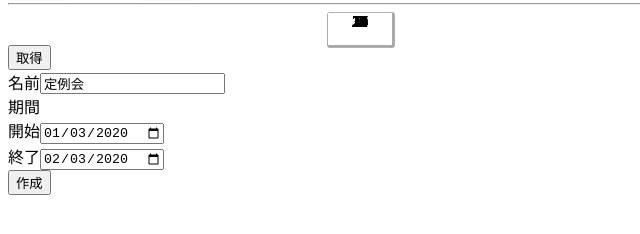
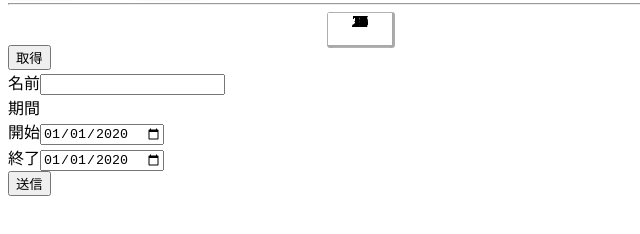
Before and after one commit to CombNITNC/club-calendar, a Next.js app: page / in a window 1280 px wide. Shown: the part 142-376 px from the top of the page, without its empty margins (0-640 px from the left). Built offline with nearby package versions, Linux system fonts and the light colour scheme.

Commit message:
Modify Form system

```diff
--- a/lib/meeting.ts
+++ b/lib/meeting.ts
@@ -15,8 +15,8 @@ export class DateString {
     this.str = date.toString();
   }
 
-  static fromStr(str: string) {
-    if (Date.parse(str) == NaN) {
+  static from(str: any) {
+    if (typeof str !== 'string' || Date.parse(str) == NaN) {
       throw 'str cannot be converted to Date';
     }
     return new DateString(new Date(str));
@@ -35,9 +35,6 @@ export class DateString {
 
 export const validateKind = (str: any): str is MeetingKind =>
   str === 'Regular' || str === 'Others';
-
-export const validateDateString = (str: any): str is DateString =>
-  typeof str === 'string' && Date.parse(str) != NaN;
 
 export const testDatas: Meeting[] = [
   {
--- a/pages/api/create.ts
+++ b/pages/api/create.ts
@@ -1,13 +1,8 @@
-import {
-  DateString,
-  validateDateString,
-  validateKind,
-  MeetingKind,
-} from '../../lib/meeting';
+import { DateString, validateKind, MeetingKind } from '../../lib/meeting';
 import { CreateService } from '../../lib/services/create_service';
 import { NextApiRequest, NextApiResponse } from 'next';
 
-type CreateParam = { kind: MeetingKind; name: string; date: DateString };
+type CreateParam = { kind: MeetingKind; name: string; date: string };
 
 const validateParam = (body: any): body is CreateParam => {
   if (!('kind' in body) || !validateKind(body.kind)) {
@@ -16,8 +11,12 @@ const validateParam = (body: any): body is CreateParam => {
   if (!('name' in body) || typeof body.name !== 'string') {
     return false;
   }
-  if (!('date' in body) || !validateDateString(body.date)) {
-    return false;
+  if (!('date' in body)) {
+    try {
+      DateString.from(body.date);
+    } catch {
+      return false;
+    }
   }
   return true;
 };
@@ -32,17 +31,18 @@ export default async (req: NextApiRequest, res: NextApiResponse) => {
     res.status(400).end('Bad Request');
     return;
   }
+  const dateStr = DateString.from(body.date);
 
   CreateService(
     {
       askMeeting: async () => ({
         ...body,
-        date: body.date.toDate(),
+        date: dateStr.toDate(),
         expired: false,
         _id: '0',
       }),
       askDuration: async () => {
-        const date = body.date.toDate();
+        const date = dateStr.toDate();
         return [date, date];
       },
       reportCreatedIds: async ids => {
@@ -52,5 +52,8 @@ export default async (req: NextApiRequest, res: NextApiResponse) => {
     process.env.NODE_ENV === 'production'
       ? await (await import('../../lib/repository/Real')).default
       : await (await import('../../lib/repository/OnMemory')).default
-  ).catch(e => res.status(400).end(e));
+  ).catch(e => {
+    console.error(e);
+    res.status(500).end('Internal Server Error');
+  });
 };
--- a/view/App.tsx
+++ b/view/App.tsx
@@ -3,6 +3,7 @@ import { useReducer, FC } from 'react';
 import { MeetingsReducer, MeetingsMiddleware } from './Reducer';
 import Calendar from './calendar/Calendar';
 import { Regular } from './creation/Regular';
+import { RegularMeeting } from '../lib/entities/regular_meeting';
 
 const App: FC<{ root: string }> = ({ root }) => {
   const [state, dispatchRoot] = useReducer(MeetingsReducer, {
@@ -41,7 +42,14 @@ const App: FC<{ root: string }> = ({ root }) => {
       >
         取得
       </button>
-      <Regular />
+      <Regular
+        onClick={v => {
+          dispatch({
+            type: 'new-regular',
+            meeting: RegularMeeting.from(v.name, v.date),
+          });
+        }}
+      />
       <style jsx>{`
         h1 {
           color: darkblue;
--- a/view/Reducer.ts
+++ b/view/Reducer.ts
@@ -9,12 +9,6 @@ export type State = {
 };
 
 export type Action =
-  | {
-      type: 'new';
-      name: string;
-      kind: MeetingKind;
-      date: DateString;
-    }
   | {
       type: 'refresh';
     }
@@ -31,7 +25,8 @@ export type Action =
     }
   | { type: 'fetch-end'; newMeetings: Meeting[] }
   | { type: 'go-next-month' }
-  | { type: 'go-prev-month' };
+  | { type: 'go-prev-month' }
+  | { type: 'new-regular'; meeting: Meeting };
 
 const moveMonth = (day: Date, offset: number) => {
   const cloned = new Date(day);
@@ -83,13 +78,13 @@ export const MeetingsMiddleware = (
     await refresh(state, dispatch);
     return;
   }
-  if (action.type === 'new') {
+  if (action.type === 'new-regular') {
     const res = await fetch(state.root + 'api/create', {
       method: 'POST',
       body: JSON.stringify({
-        kind: action.kind,
-        name: action.name,
-        date: action.date,
+        kind: 'Regular',
+        name: action.meeting.name,
+        date: action.meeting.date,
       }),
     });
     if (!res.ok) {
--- a/view/creation/Form.ts
+++ /dev/null
@@ -1,28 +0,0 @@
-export class Errors {
-  private errors: { [name: string]: string } = {};
-  addError(name: string, detail: string) {
-    this.errors[name] = detail;
-  }
-
-  getErrors(): { [name: string]: string } {
-    return this.errors;
-  }
-}
-
-export type Schema<T> = {
-  [K in keyof T]: { val: (value: any) => value is T[K]; message: string };
-};
-
-export type Input<T> = { [K in keyof T]: T[K] };
-
-export function Form<T>(s: Schema<T>): (input: Input<T>) => Errors {
-  return (input: Input<T>) => {
-    const e = new Errors();
-    for (const key in s) {
-      if (!s[key].val(input[key])) {
-        e.addError(key, s[key].message);
-      }
-    }
-    return e;
-  };
-}
--- /dev/null
+++ b/view/creation/Form.tsx
@@ -0,0 +1,92 @@
+import { FC, ChangeEvent } from 'react';
+
+export class Errors {
+  private errors: { [name: string]: string } = {};
+  addError(name: string, detail: string) {
+    this.errors[name] = detail;
+  }
+
+  getErrors(): { [name: string]: string } {
+    return this.errors;
+  }
+}
+
+export type Scheme = {
+  type: 'string' | 'number' | 'date' | 'option';
+  value: any;
+};
+
+export type Schema = {
+  [key: string]: Scheme | Schema;
+};
+
+export function Form<S extends Schema, T>(
+  defaultValue: S,
+  validator: (value: any) => boolean,
+  exporter: (value: S) => T
+): FC<{ onClick: (value: T) => void }> {
+  let value = { ...defaultValue };
+  const setter = (ref: Scheme) => (e: ChangeEvent<HTMLInputElement>) => {
+    const input = e.target.value;
+    const cloned = { ...value };
+    ref.value = input;
+    if (!validator(value)) {
+      value = cloned; // Go back to as before
+      return;
+    }
+  };
+  return ({ onClick }) => (
+    <>
+      {formElements(value, setter)}
+      <button
+        onClick={() => {
+          if (!validator(value)) {
+            return;
+          }
+          onClick(exporter(value));
+        }}
+      >
+        送信
+      </button>
+    </>
+  );
+}
+
+const isScheme = (v: Scheme | Schema): v is Scheme =>
+  typeof v === 'object' && 'type' in v;
+
+const formElements = (
+  schema: Schema,
+  setter: (ref: Scheme) => (e: ChangeEvent<HTMLInputElement>) => void
+): JSX.Element[] => {
+  return Object.entries(schema).map(([key, v]) => {
+    if (!isScheme(v)) {
+      return (
+        <div>
+          <label>{key}</label>
+          {formElements(v, setter)}
+        </div>
+      );
+    }
+    let body: JSX.Element;
+    switch (v.type) {
+      case 'string':
+        body = <input defaultValue={v.value} onChange={setter(v)} />;
+        break;
+      case 'date':
+        body = (
+          <input type="date" defaultValue={v.value} onChange={setter(v)} />
+        );
+        break;
+      default:
+        body = <input />;
+        break;
+    }
+    return (
+      <div>
+        <label>{key}</label>
+        {body}
+      </div>
+    );
+  });
+};
--- a/view/creation/Regular.tsx
+++ b/view/creation/Regular.tsx
@@ -1,90 +1,45 @@
-import { FC, useState, useMemo } from 'react';
-import { Form } from './Form';
-import { validateDateString, DateString } from '../../lib/meeting';
+import { Form, Schema } from './Form';
+import { DateString } from '../../lib/meeting';
 
 const schema = {
-  name: {
-    val: (value: any): value is string => typeof value === 'string',
-    message: 'name must be string',
+  名前: {
+    type: 'string' as const,
+    value: '',
   },
-  start: {
-    val: (value: any): value is DateString => !validateDateString(value),
-    message: 'start must be DateString',
-  },
-  end: {
-    val: (value: any): value is DateString => !validateDateString(value),
-    message: 'end must be DateString',
+  期間: {
+    開始: {
+      type: 'date' as const,
+      value: '2020-01-01',
+    },
+    終了: {
+      type: 'date' as const,
+      value: '2020-01-01',
+    },
   },
 };
-const validator = Form(schema);
 
-export const Regular: FC = () => {
-  const [inputs, setInputs] = useState({
-    name: '定例会',
-    start: new DateString(new Date()),
-    end: (() => {
-      const _d = new Date();
-      _d.setMonth(_d.getMonth() + 1);
-      return new DateString(_d);
-    })(),
-  });
-  const errors = useMemo(() => validator(inputs), [inputs]);
-
-  return (
-    <>
-      <div>
-        <label>名前</label>
-        <input
-          name="name"
-          placeholder="定例会の名前を入力"
-          defaultValue={inputs.name}
-          required
-          onChange={e => setInputs({ ...inputs, name: e.target.value })}
-        />
-      </div>
-      <div>
-        <label>期間</label>
-        <div>
-          <label>開始</label>
-          <input
-            name="start"
-            placeholder="定例会が始まる日付を入力"
-            type="date"
-            defaultValue={inputs.start.toFormValueString()}
-            required
-            onChange={e => {
-              setInputs({
-                ...inputs,
-                start: DateString.fromStr(e.target.value),
-              });
-            }}
-          />
-        </div>
-        <div>
-          <label>終了</label>
-          <input
-            name="end"
-            placeholder="定例会が終わる日付を入力"
-            type="date"
-            defaultValue={inputs.end.toFormValueString()}
-            required
-            onChange={e => {
-              setInputs({ ...inputs, end: DateString.fromStr(e.target.value) });
-            }}
-          />
-        </div>
-      </div>
-      <div>
-        {Object.entries(errors.getErrors()).map(([key, value]) => {
-          return <p key={key}>{value}</p>;
-        })}
-      </div>
-      <button>作成</button>
-      <style jsx>{`
-        p {
-          color: red;
-        }
-      `}</style>
-    </>
-  );
-};
+export const Regular = Form(
+  schema,
+  (value: any) => {
+    if (value['名前'].value == '' || value['名前'].value == null) {
+      return false;
+    }
+    try {
+      const [start, end] = ['開始', '終了'].map(k =>
+        DateString.from(value['期間'][k].value)
+          .toDate()
+          .getTime()
+      );
+      if (start >= end) {
+        return false;
+      }
+    } catch {
+      return false;
+    }
+    return true;
+  },
+  (v: typeof schema) => ({
+    name: v['名前'].value,
+    date: new Date(v['期間']['開始'].value),
+  })
+);
```
